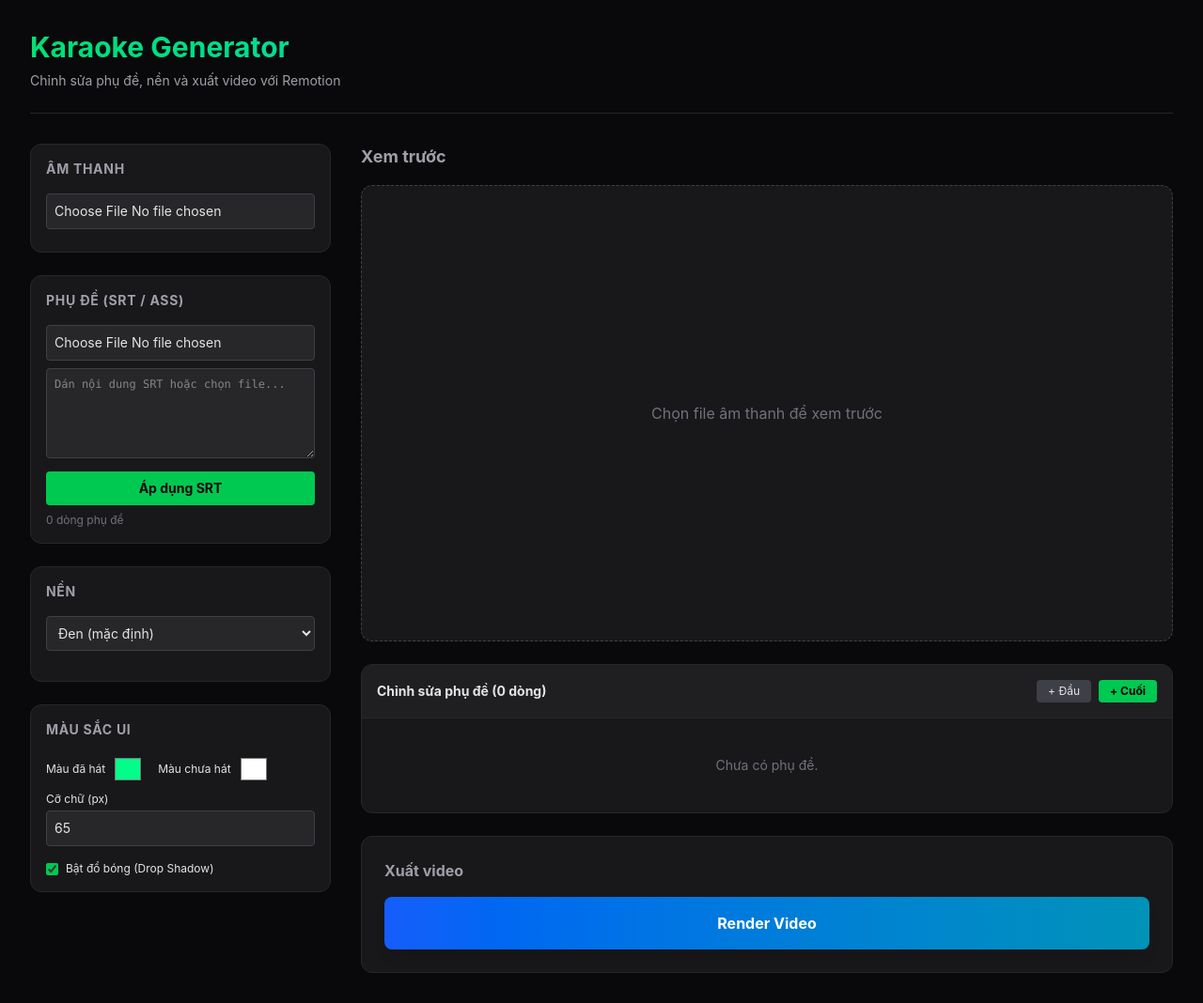
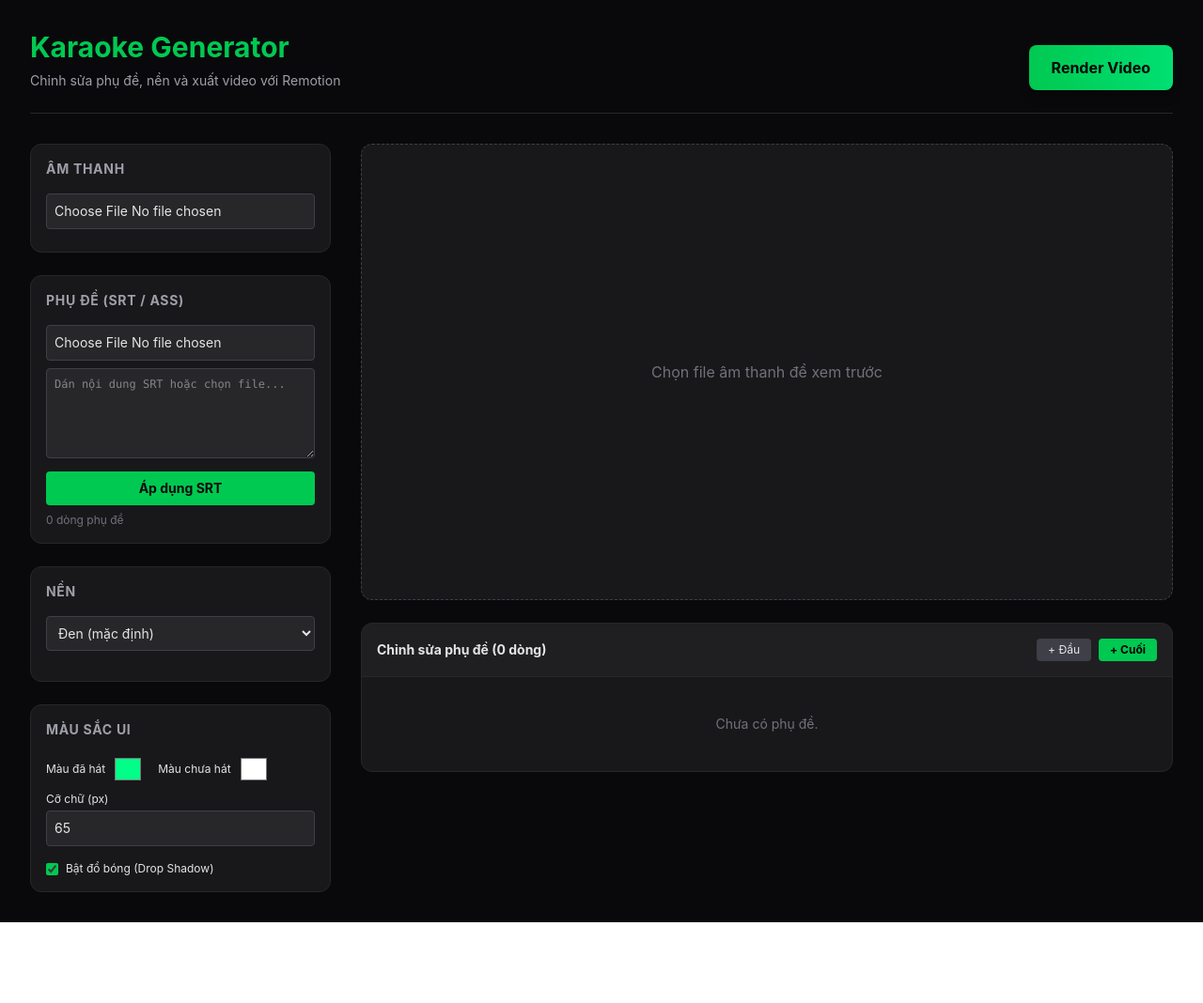
Before and after one commit to imvixtor/karaoke-generator-remotion, a Next.js app: page /editor in a window 1280 px wide. Shown: the whole page at 94% size. After the commit the page ends 982 px from the top, so only its background shows below. Built offline with nearby package versions, Linux system fonts and the light colour scheme.

Commit message:
feat: move render btn to top right. checking before render

```diff
--- a/src/app/editor/page.tsx
+++ b/src/app/editor/page.tsx
@@ -280,6 +280,15 @@ export default function EditorPage() {
     };
 
     const handleRender = useCallback(async () => {
+        if (!currentAudioSrc) {
+            alert('Vui lòng chọn file âm thanh trước khi render.');
+            return;
+        }
+        if (captions.length === 0) {
+            alert('Vui lòng thêm phụ đề trước khi render.');
+            return;
+        }
+
         try {
             setRenderStatus('Đang render...');
             const resp = await fetch('/api/render', {
@@ -304,11 +313,23 @@ export default function EditorPage() {
 
     return (
         <div className="min-h-screen bg-zinc-950 text-zinc-200 p-8 font-sans">
-            <header className="mb-8 border-b border-zinc-800 pb-6">
-                <h1 className="text-3xl font-bold bg-gradient-to-r from-green-400 to-cyan-400 bg-clip-text text-transparent mb-2">
-                    Karaoke Generator
-                </h1>
-                <p className="text-zinc-400 text-sm">Chỉnh sửa phụ đề, nền và xuất video với Remotion</p>
+            <header className="mb-8 border-b border-zinc-800 pb-6 flex justify-between items-end">
+                <div>
+                    <h1 className="text-3xl font-bold text-green-500 mb-2">
+                        Karaoke Generator
+                    </h1>
+                    <p className="text-zinc-400 text-sm">Chỉnh sửa phụ đề, nền và xuất video với Remotion</p>
+                </div>
+                <div className="flex flex-col items-end gap-2">
+                    {renderStatus && <span className="text-sm font-mono text-cyan-400 animate-pulse">{renderStatus}</span>}
+                    <button
+                        type="button"
+                        onClick={handleRender}
+                        className="px-6 py-3 bg-gradient-to-r from-green-500 to-green-400 hover:from-green-700 hover:to-green-500 text-black font-bold rounded-lg shadow-lg hover:shadow-xl transition-all"
+                    >
+                        Render Video
+                    </button>
+                </div>
             </header>
 
             <div className="flex flex-wrap gap-8">
@@ -466,7 +487,7 @@ export default function EditorPage() {
 
                 <div className="flex-1 min-w-0">
                     <div className="mb-6">
-                        <h2 className="text-lg font-bold text-zinc-400 mb-4">Xem trước</h2>
+                        {/* <h2 className="text-lg font-bold text-zinc-400 mb-4">Xem trước</h2> */}
                         {currentAudioSrc ? (
                             <div className="rounded-xl overflow-hidden border border-zinc-800 bg-black aspect-video shadow-2xl">
                                 <Player
@@ -567,19 +588,7 @@ export default function EditorPage() {
                         </div>
                     </div>
 
-                    <div className="mt-6 p-6 bg-zinc-900 rounded-xl border border-zinc-800">
-                        <div className="flex items-center justify-between mb-4">
-                            <h3 className="font-bold text-zinc-400">Xuất video</h3>
-                            {renderStatus && <span className="text-sm font-mono text-cyan-400 animate-pulse">{renderStatus}</span>}
-                        </div>
-                        <button
-                            type="button"
-                            onClick={handleRender}
-                            className="w-full py-4 bg-gradient-to-r from-blue-600 to-cyan-600 hover:from-blue-500 hover:to-cyan-500 text-white font-bold rounded-lg shadow-lg hover:shadow-xl transition-all"
-                        >
-                            Render Video
-                        </button>
-                    </div>
+                    {/* Render section moved to header */}
                 </div>
             </div>
         </div>
```
